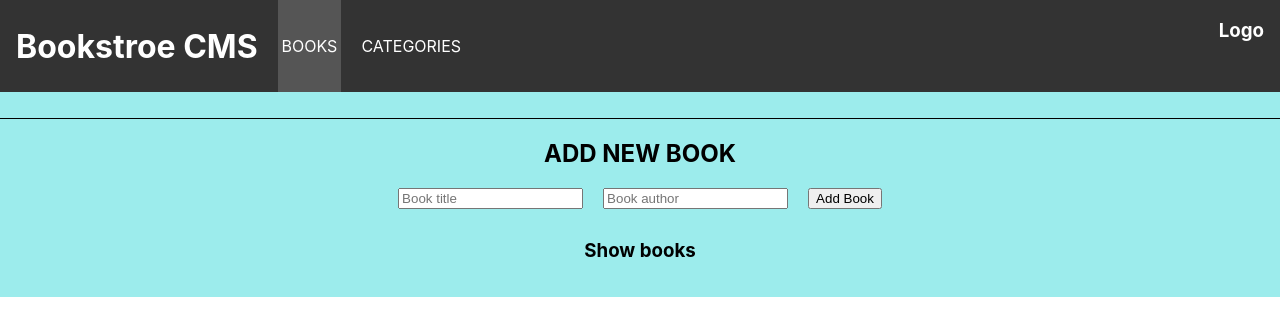
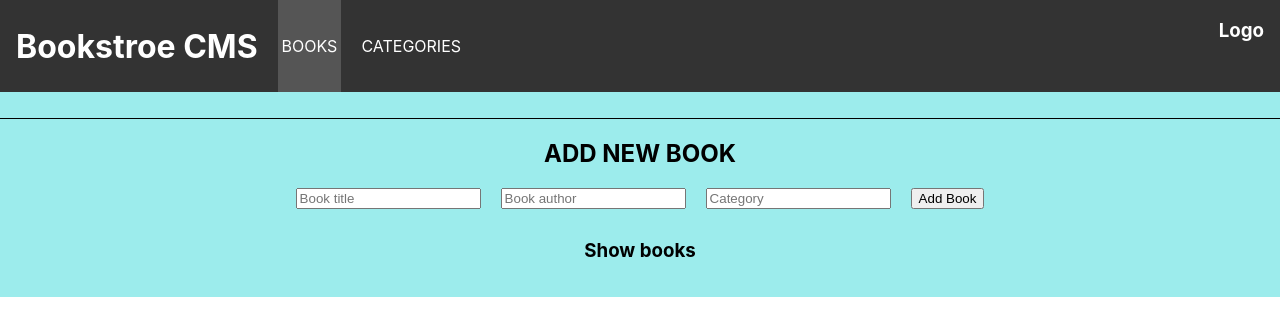
Before and after one commit to AliShahSafdari/bookstore, a React (Create React App) app: page / in a window 1280 px wide. Shown: the top 336 px of the page. Built offline with nearby package versions, Linux system fonts and the light colour scheme.

Commit message:
Add category input

```diff
--- a/src/components/route/addBook.jsx
+++ b/src/components/route/addBook.jsx
@@ -1,19 +1,28 @@
 import React, { useState } from 'react';
-import PropTypes from 'prop-types';
+import { useSelector, useDispatch } from 'react-redux';
+import { addBook } from '../../redux/books/booksSlice';
 import '../css/bookStyle.css';
 
-const BookForm = ({ addBook }) => {
+const BookForm = () => {
+  const books = useSelector((state) => state.books.booksItem);
+  const dispatch = useDispatch();
   const [title, setTitle] = useState('');
   const [author, setAuthor] = useState('');
+  const [category, setCategory] = useState('');
+
   const handleSubmit = (e) => {
     e.preventDefault();
     if (title && author) {
-      addBook({
+      const newBook = {
+        item_id: `item${books.length + 1}`,
         title,
         author,
-      });
+        category,
+      };
+      dispatch(addBook(newBook));
       setTitle('');
       setAuthor('');
+      setCategory('');
     }
   };
   return (
@@ -22,6 +31,12 @@ const BookForm = ({ addBook }) => {
       <form onSubmit={handleSubmit}>
         <input type="text" className="book-title" placeholder="Book title" value={title} onChange={(e) => setTitle(e.target.value)} />
         <input type="text" placeholder="Book author" className="book-author" value={author} onChange={(e) => setAuthor(e.target.value)} />
+        <input
+          type="text"
+          placeholder="Category"
+          value={category}
+          onChange={(e) => setCategory(e.target.value)}
+        />
         <button type="submit">Add Book</button>
       </form>
     </div>
@@ -29,8 +44,4 @@ const BookForm = ({ addBook }) => {
   );
 };
 
-BookForm.propTypes = {
-  addBook: PropTypes.func.isRequired,
-};
-
 export default BookForm;
```
